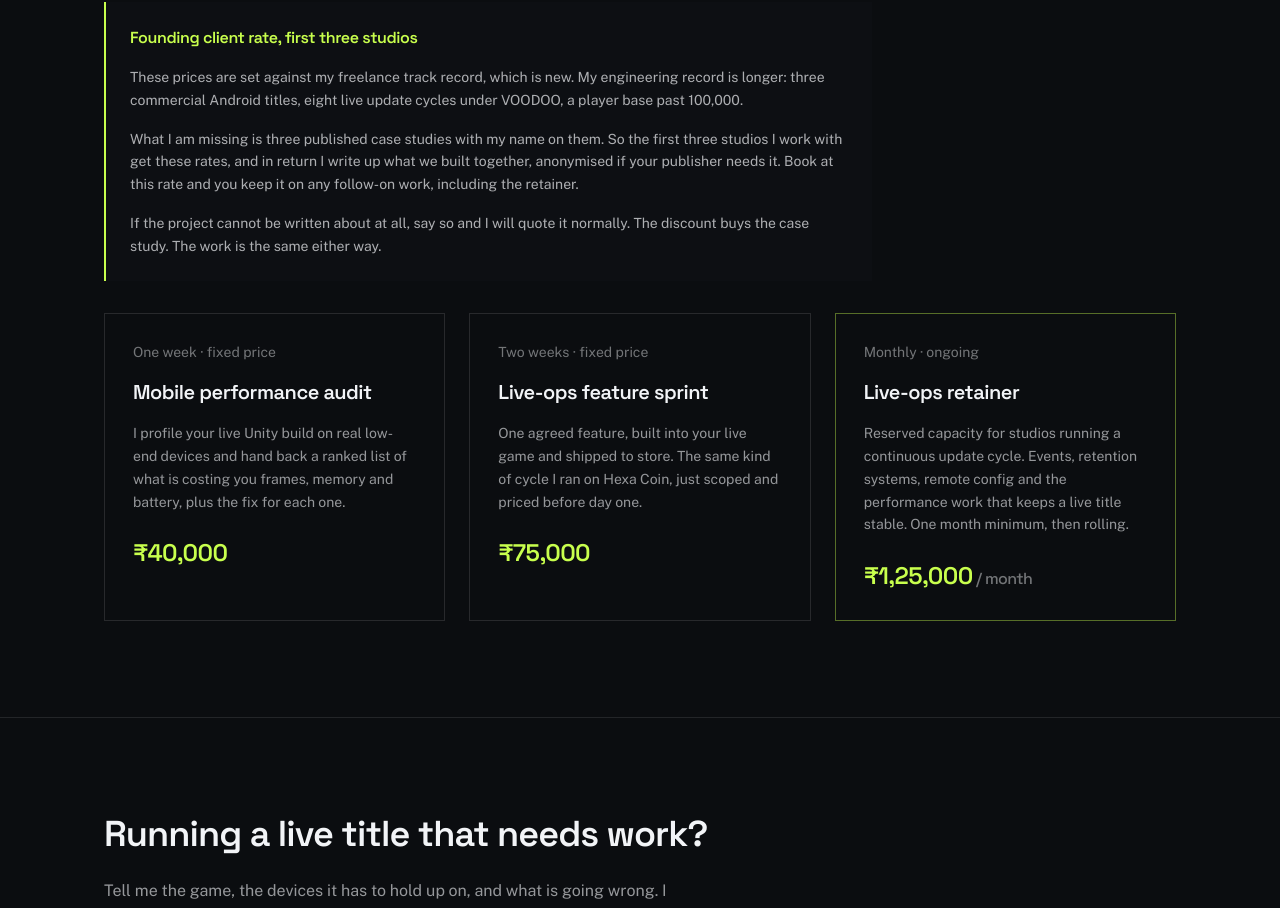
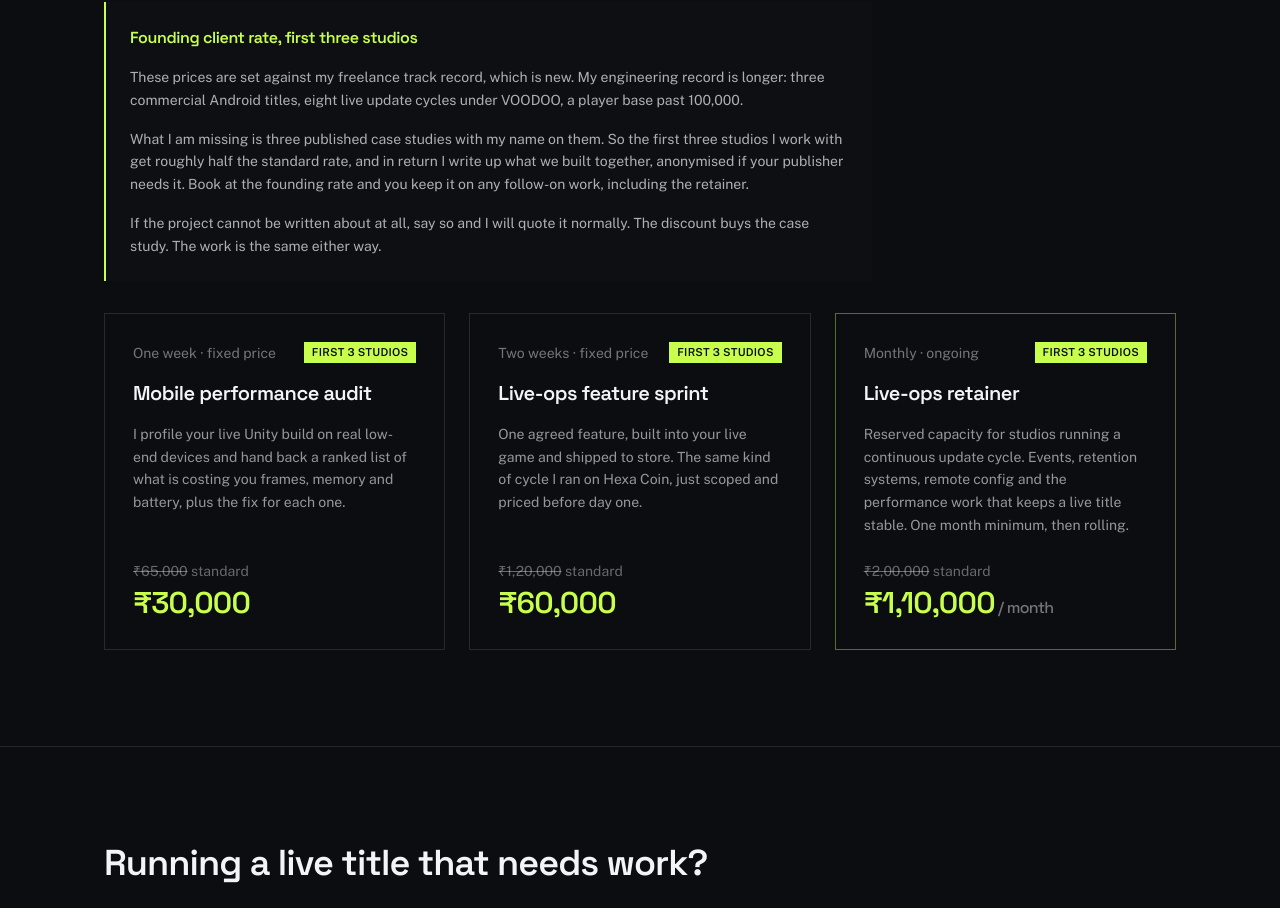
Before and after one commit to hrishikarora/hrishikarora.github.io, a Next.js app: page / in a window 1280 px wide. Shown: the part 4140-5048 px from the top of the page. Built offline with nearby package versions, Linux system fonts and the light colour scheme.

Commit message:
Add standard vs founding pricing with limited-slot tags

```diff
--- a/app/page.tsx
+++ b/app/page.tsx
@@ -2,6 +2,7 @@ import Image from 'next/image'
 import Link from 'next/link'
 import { GameVideo } from '@/components/GameVideo'
 import { PhoneVideoBleed } from '@/components/PhoneVideoBleed'
+import { offers } from '@/lib/offers'
 import { shipped, systems, type Project } from '@/lib/projects'
 
 /**
@@ -246,9 +247,9 @@ export default function HomePage() {
             </p>
             <p className="text-sm leading-relaxed text-ink/70">
               What I am missing is three published case studies with my name on them. So the first
-              three studios I work with get these rates, and in return I write up what we built
-              together, anonymised if your publisher needs it. Book at this rate and you keep it on
-              any follow-on work, including the retainer.
+              three studios I work with get roughly half the standard rate, and in return I write up
+              what we built together, anonymised if your publisher needs it. Book at the founding
+              rate and you keep it on any follow-on work, including the retainer.
             </p>
             <p className="text-sm leading-relaxed text-ink/70">
               If the project cannot be written about at all, say so and I will quote it normally.
@@ -257,46 +258,37 @@ export default function HomePage() {
           </div>
 
           <div className="grid gap-6 md:grid-cols-2 lg:grid-cols-3">
-            <div className="flex flex-col gap-4 border border-ink/12 p-7">
-              <span className="text-sm text-ink/45">One week · fixed price</span>
-              <h3 className="font-display text-xl font-semibold tracking-tight">
-                Mobile performance audit
-              </h3>
-              <p className="text-sm leading-relaxed text-ink/60">
-                I profile your live Unity build on real low-end devices and hand back a ranked
-                list of what is costing you frames, memory and battery, plus the fix for each one.
-              </p>
-              <span className="font-display pt-2 text-2xl font-semibold tracking-tight text-accent-text">
-                ₹40,000
-              </span>
-            </div>
-            <div className="flex flex-col gap-4 border border-ink/12 p-7">
-              <span className="text-sm text-ink/45">Two weeks · fixed price</span>
-              <h3 className="font-display text-xl font-semibold tracking-tight">
-                Live-ops feature sprint
-              </h3>
-              <p className="text-sm leading-relaxed text-ink/60">
-                One agreed feature, built into your live game and shipped to store. The same kind
-                of cycle I ran on Hexa Coin, just scoped and priced before day one.
-              </p>
-              <span className="font-display pt-2 text-2xl font-semibold tracking-tight text-accent-text">
-                ₹75,000
-              </span>
-            </div>
-            <div className="flex flex-col gap-4 border border-accent/40 p-7">
-              <span className="text-sm text-ink/45">Monthly · ongoing</span>
-              <h3 className="font-display text-xl font-semibold tracking-tight">
-                Live-ops retainer
-              </h3>
-              <p className="text-sm leading-relaxed text-ink/60">
-                Reserved capacity for studios running a continuous update cycle. Events, retention
-                systems, remote config and the performance work that keeps a live title stable.
-                One month minimum, then rolling.
-              </p>
-              <span className="font-display pt-2 text-2xl font-semibold tracking-tight text-accent-text">
-                ₹1,25,000<span className="text-base font-medium text-ink/45"> / month</span>
-              </span>
-            </div>
+            {offers.map((offer) => (
+              <div
+                key={offer.slug}
+                className={`flex flex-col gap-4 border p-7 ${
+                  offer.featured ? 'border-accent/40' : 'border-ink/12'
+                }`}
+              >
+                <div className="flex flex-wrap items-center justify-between gap-2">
+                  <span className="text-sm text-ink/45">{offer.cadence}</span>
+                  <span className="bg-accent px-2 py-0.5 text-[11px] font-semibold tracking-wide text-accent-ink">
+                    FIRST 3 STUDIOS
+                  </span>
+                </div>
+
+                <h3 className="font-display text-xl font-semibold tracking-tight">{offer.title}</h3>
+
+                <p className="text-sm leading-relaxed text-ink/60">{offer.description}</p>
+
+                <div className="mt-auto flex flex-col gap-1 pt-2">
+                  <span className="text-sm text-ink/40">
+                    <s>{offer.standardPrice}</s> standard
+                  </span>
+                  <span className="font-display text-3xl font-semibold tracking-tight text-accent-text">
+                    {offer.foundingPrice}
+                    {offer.priceSuffix ? (
+                      <span className="text-base font-medium text-ink/45"> {offer.priceSuffix}</span>
+                    ) : null}
+                  </span>
+                </div>
+              </div>
+            ))}
           </div>
         </div>
       </section>
--- /dev/null
+++ b/lib/offers.ts
@@ -0,0 +1,46 @@
+export interface Offer {
+  slug: string
+  cadence: string
+  title: string
+  description: string
+  /** Rate charged from the fourth engagement onward. Shown struck through. */
+  standardPrice: string
+  /** Founding client rate, first three studios. */
+  foundingPrice: string
+  /** Rendered after the price, e.g. a per-month qualifier. */
+  priceSuffix?: string
+  /** Draws the accent border. Used for the offer worth steering people toward. */
+  featured?: boolean
+}
+
+export const offers: Offer[] = [
+  {
+    slug: 'performance-audit',
+    cadence: 'One week · fixed price',
+    title: 'Mobile performance audit',
+    description:
+      'I profile your live Unity build on real low-end devices and hand back a ranked list of what is costing you frames, memory and battery, plus the fix for each one.',
+    standardPrice: '₹65,000',
+    foundingPrice: '₹30,000',
+  },
+  {
+    slug: 'live-ops-sprint',
+    cadence: 'Two weeks · fixed price',
+    title: 'Live-ops feature sprint',
+    description:
+      'One agreed feature, built into your live game and shipped to store. The same kind of cycle I ran on Hexa Coin, just scoped and priced before day one.',
+    standardPrice: '₹1,20,000',
+    foundingPrice: '₹60,000',
+  },
+  {
+    slug: 'live-ops-retainer',
+    cadence: 'Monthly · ongoing',
+    title: 'Live-ops retainer',
+    description:
+      'Reserved capacity for studios running a continuous update cycle. Events, retention systems, remote config and the performance work that keeps a live title stable. One month minimum, then rolling.',
+    standardPrice: '₹2,00,000',
+    foundingPrice: '₹1,10,000',
+    priceSuffix: '/ month',
+    featured: true,
+  },
+]
```
